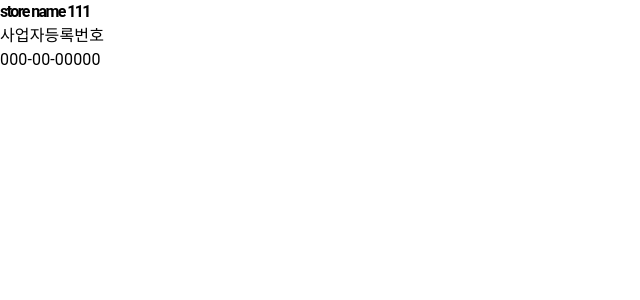
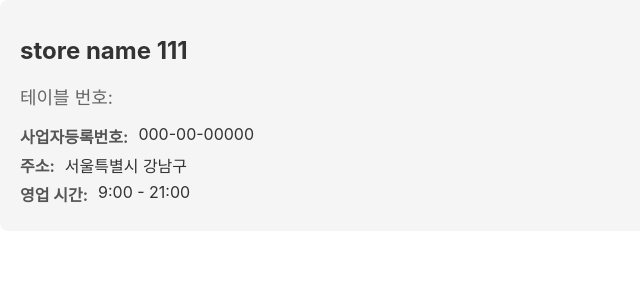
Before and after one commit to yeosujin/tabletop-front, a React (Create React App) app: page /consumer/1 in a window 1280 px wide. Shown: the top 300 px of the page, without its empty margins (0-640 px from the left). Built offline with nearby package versions, Linux system fonts and the light colour scheme.

Commit message:
feat: add example menu list

```diff
--- a/src/layouts/consumer/header/index.jsx
+++ b/src/layouts/consumer/header/index.jsx
@@ -1,22 +1,60 @@
-import {
-    ConsumerHeaderTitle,
-    ConsumerProperty,
-    ConsumerTableNo,
-    ConsumerValue,
-} from './styled'
+import { styled } from '@mui/material'
 
 const ConsumerHeader = ({ store, tableNo }) => {
-    console.log(store)
-    console.log(tableNo)
     return (
-        <div>
+        <HeaderContainer>
             <ConsumerHeaderTitle>{store.name}</ConsumerHeaderTitle>
-            <ConsumerTableNo>{tableNo}</ConsumerTableNo>
-
-            <ConsumerProperty>사업자등록번호</ConsumerProperty>
-            <ConsumerValue>{store.corporate_registration_number}</ConsumerValue>
-        </div>
+            <ConsumerTableNo>테이블 번호: {tableNo}</ConsumerTableNo>
+            <InfoContainer>
+                <ConsumerProperty>사업자등록번호:</ConsumerProperty>
+                <ConsumerValue>
+                    {store.corporate_registration_number}
+                </ConsumerValue>
+            </InfoContainer>
+            <InfoContainer>
+                <ConsumerProperty>주소:</ConsumerProperty>
+                <ConsumerValue>{store.address}</ConsumerValue>
+            </InfoContainer>
+            <InfoContainer>
+                <ConsumerProperty>영업 시간:</ConsumerProperty>
+                <ConsumerValue>
+                    {store.open_time} - {store.close_time}
+                </ConsumerValue>
+            </InfoContainer>
+        </HeaderContainer>
     )
 }
 
+const HeaderContainer = styled('div')`
+    padding: 20px;
+    background-color: #f5f5f5;
+    border-radius: 8px;
+`
+
+const ConsumerHeaderTitle = styled('h1')`
+    font-size: 24px;
+    color: #333;
+    margin-bottom: 10px;
+`
+
+const ConsumerTableNo = styled('p')`
+    font-size: 18px;
+    color: #666;
+    margin-bottom: 15px;
+`
+
+const InfoContainer = styled('div')`
+    display: flex;
+    margin-bottom: 5px;
+`
+
+const ConsumerProperty = styled('span')`
+    font-weight: bold;
+    margin-right: 10px;
+    color: #555;
+`
+
+const ConsumerValue = styled('span')`
+    color: #333;
+`
 export default ConsumerHeader
--- a/src/pages/consumer/menu/menu.jsx
+++ b/src/pages/consumer/menu/menu.jsx
@@ -1,10 +1,73 @@
+import React from 'react'
 import { useOutletContext } from 'react-router-dom'
+import {
+    Button,
+    Card,
+    CardContent,
+    CardMedia,
+    Container,
+    Grid,
+    Typography,
+} from '@mui/material'
 
 const MenuPage = () => {
-    const outletprops = useOutletContext()
-    console.log(outletprops)
+    const data = useOutletContext()
 
-    return <div>menu page</div>
+    // 여기서는 data가 배열이라고 가정합니다.
+    // 만약 단일 객체라면 [data]로 감싸서 사용하세요.
+    const menuItems = Array.isArray(data) ? data : [data]
+
+    return (
+        <Container maxWidth="lg" sx={{ py: 4 }}>
+            <Typography variant="h4" component="h1" gutterBottom>
+                메뉴 목록
+            </Typography>
+            <Grid container spacing={4}>
+                {menuItems.map((item, index) => (
+                    <Grid item key={index} xs={12} sm={6} md={4}>
+                        <Card>
+                            <CardMedia
+                                component="img"
+                                height="140"
+                                image={item.image_url}
+                                alt={item.name}
+                            />
+                            <CardContent>
+                                <Typography
+                                    gutterBottom
+                                    variant="h5"
+                                    component="div"
+                                >
+                                    {item.name}
+                                </Typography>
+                                <Typography
+                                    variant="body2"
+                                    color="text.secondary"
+                                >
+                                    {item.description}
+                                </Typography>
+                                <Typography
+                                    variant="h6"
+                                    color="primary"
+                                    sx={{ mt: 2 }}
+                                >
+                                    ₩{item.price.toLocaleString()}
+                                </Typography>
+                                <Button
+                                    variant="contained"
+                                    color="primary"
+                                    sx={{ mt: 2 }}
+                                    disabled={!item.is_available}
+                                >
+                                    {item.is_available ? '주문하기' : '품절'}
+                                </Button>
+                            </CardContent>
+                        </Card>
+                    </Grid>
+                ))}
+            </Grid>
+        </Container>
+    )
 }
 
 export default MenuPage
```
